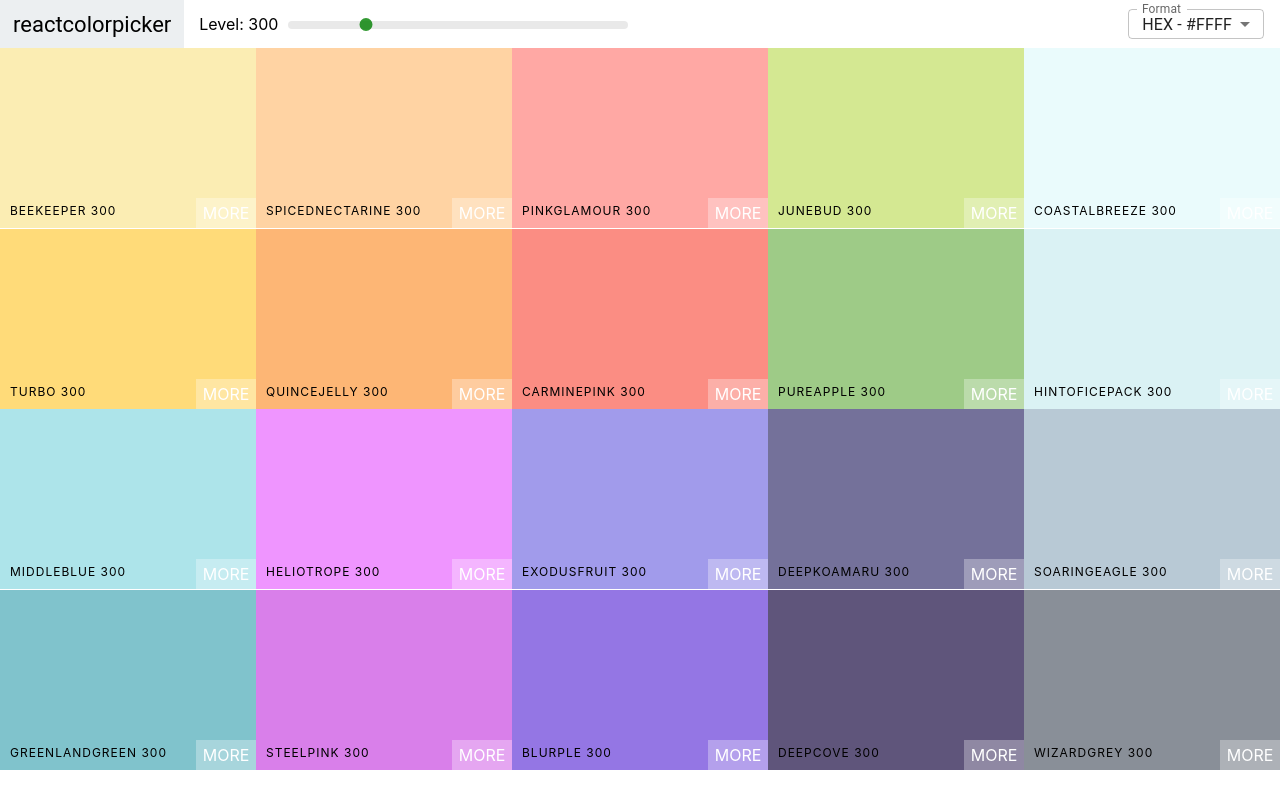
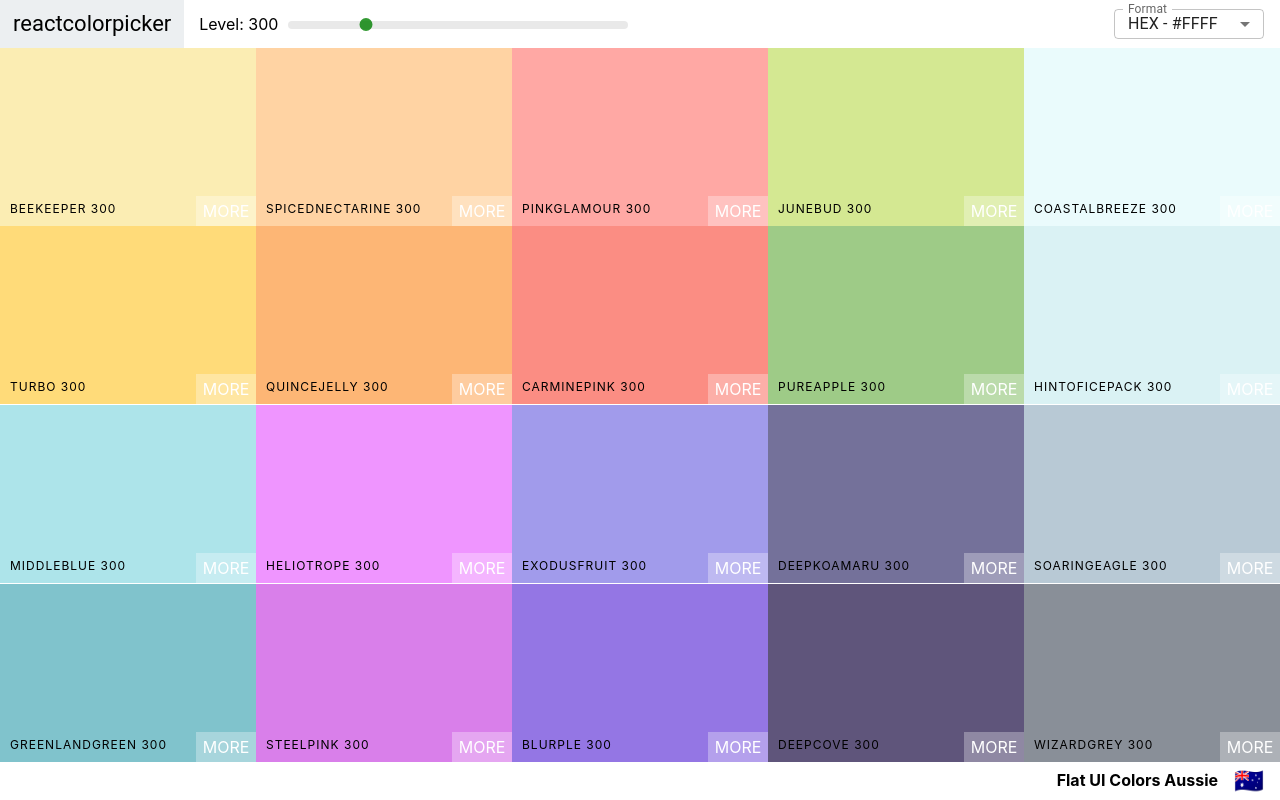
Before and after one commit to thamizh-root/kolors, a React (Create React App) app: page / in a window 1280 px wide. Built offline with nearby package versions, Linux system fonts and the light colour scheme.

Commit message:
added footer

```diff
--- a/src/Navbar.js
+++ b/src/Navbar.js
@@ -77,7 +77,7 @@ class Navbar extends Component {
           </div>
         </div>
         <div className='select-container'>
-          <Box sx={{ minWidth: 120 }}>
+          <Box sx={{ width: 150 }}>
             <FormControl fullWidth >
               <InputLabel id="demo-simple-select-label">Format</InputLabel>
               <Select
--- a/src/Pallette.css
+++ b/src/Pallette.css
@@ -1,7 +1,23 @@
 .Pallette {
     height: 100vh;
+    display: flex;
+    flex-direction: column;
 }
 
 .Pallette-colors {
     height: 90%;
 }
+
+.Pallette-footer {
+    background-color: white;
+    height: 5vh;
+    display: flex;
+    justify-content: flex-end;
+    align-items: center;
+    font-weight: bold;
+  }
+
+  .footer-emoji {
+    font-size: 1.5rem;
+    margin: 0 1rem;
+  }
--- a/src/Pallette.js
+++ b/src/Pallette.js
@@ -13,7 +13,7 @@ class Pallette extends Component {
         this.changeFormat = this.changeFormat.bind(this);
     }
 
-    changeFormat(val){
+    changeFormat(val) {
         this.setState({ format: val });
     }
 
@@ -22,8 +22,8 @@ class Pallette extends Component {
     }
 
     render() {
-        const { colors } = this.props.pallette;
-        if(colors?.length > 0){
+        const { colors, paletteName, emoji } = this.props.pallette;
+        if (colors?.length > 0) {
             console.log("yes, it's an array");
         } else {
             console.log("colors?.length", colors?.length > 0);
@@ -36,13 +36,9 @@ class Pallette extends Component {
         return (
             <>
                 <div className="Pallette">
-                    <Navbar changeLevel={this.changeLevel} handleChange={this.changeFormat} level={this.state.level}/>
-                    {/* Navbar goes here */}
-                    <div className="Pallette-colors">
-                        {/* list of color box(s) */}
-                        {colorBox}
-                    </div>
-                    {/* footer here */}
+                    <Navbar changeLevel={this.changeLevel} handleChange={this.changeFormat} level={this.state.level} />
+                    <div className="Pallette-colors"> {colorBox} </div>
+                    <footer className="Pallette-footer">{ paletteName } <span className="footer-emoji">{emoji}</span></footer>
                 </div>
             </>
         )
```
